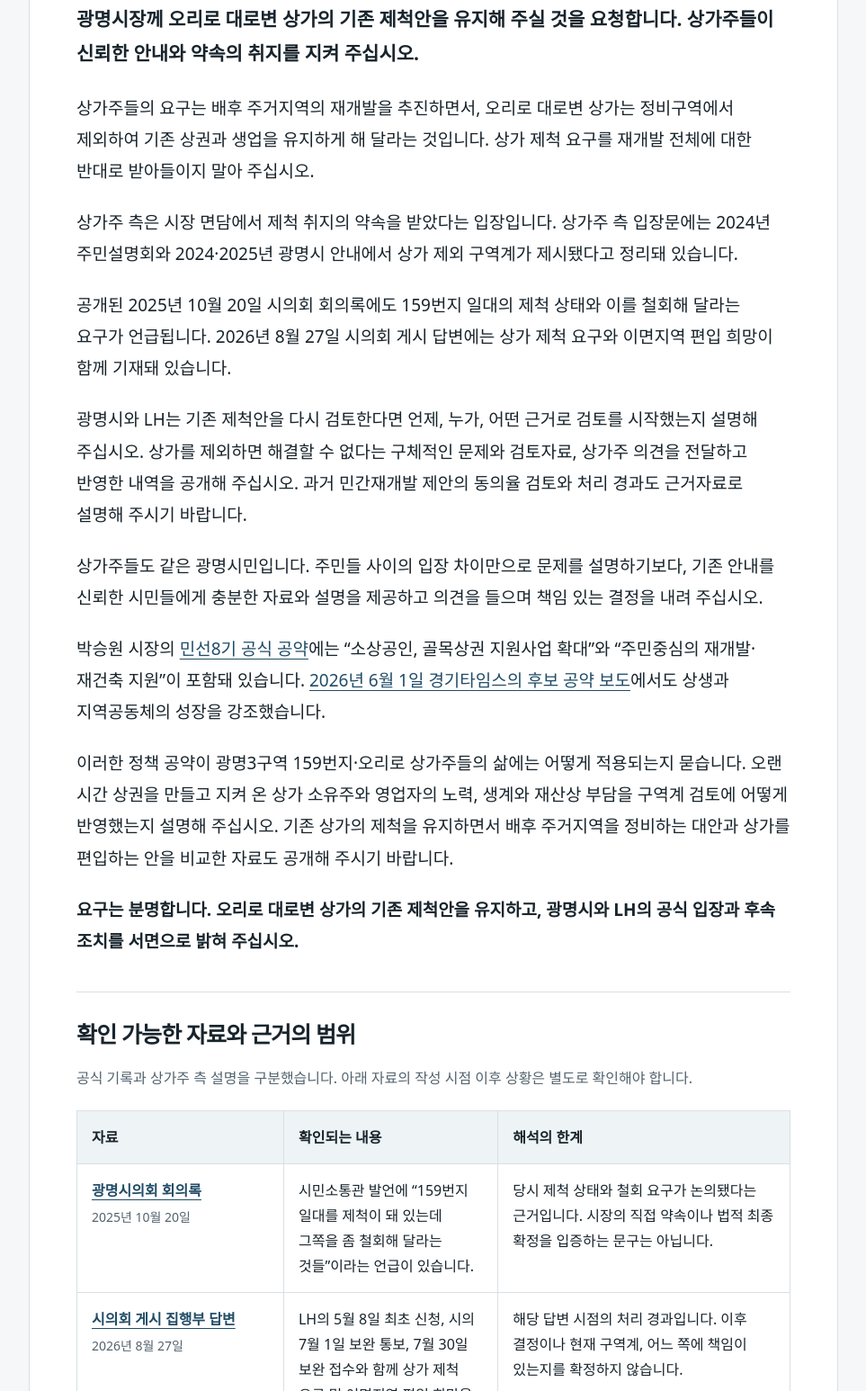
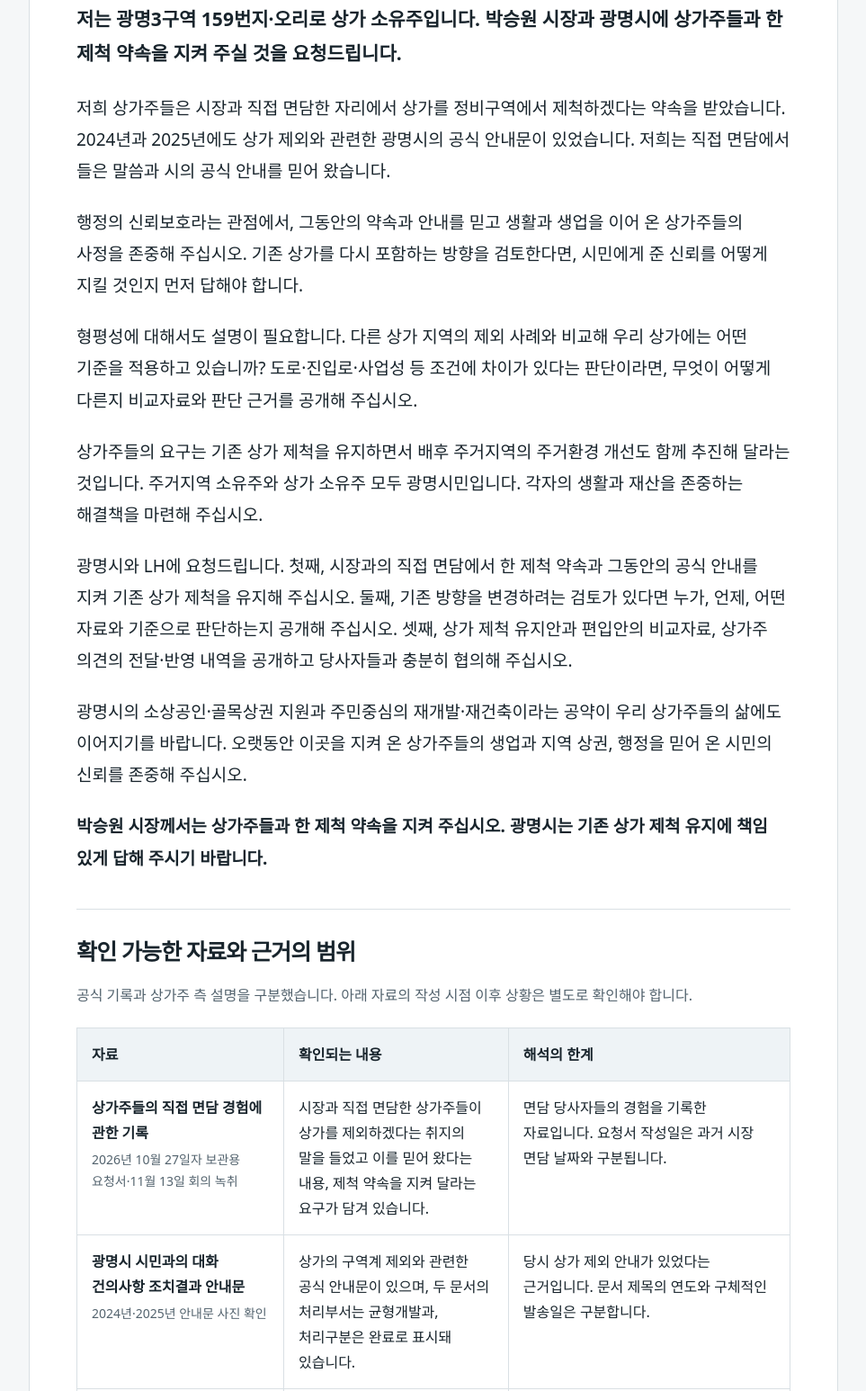
Before and after one commit to softm/gz3r, a plain HTML site: page archive/2026-11-21.html in a window 1280 px wide. Shown: the part 428-1974 px from the top of the page at 90% size, without its empty margins (158-1121 px from the left). Drawn offline with Linux system fonts and the light colour scheme.

Commit message:
Emphasize shop owners' direct meeting promise and consistent exclusion criteria

```diff
--- a/archive/2026-11-21.html
+++ b/archive/2026-11-21.html
@@ -3,12 +3,12 @@
 <head>
   <meta charset="utf-8">
   <meta name="viewport" content="width=device-width, initial-scale=1">
-  <title>광명3구역 159번지 오리로 상가 제척 유지를 요청합니다</title>
-  <meta name="description" content="광명3구역 159번지 오리로 상가 소유주의 공개 의견입니다. 기존 제척 유지와 광명시·LH의 변경 검토 경위, 판단 근거, 주민 의견 반영 내역 공개를 요청합니다.">
+  <title>박승원 시장은 광명3구역 상가주들과 한 제척 약속을 지켜 주십시오</title>
+  <meta name="description" content="시장과의 직접 면담에서 받은 제척 약속과 2024·2025년 공식 안내를 지켜 달라는 광명3구역 상가 소유주의 공개 의견입니다. 신뢰보호와 형평성의 관점에서 기존 제척 유지를 요청합니다.">
   <meta name="robots" content="index,follow">
   <link rel="canonical" href="https://softm.github.io/gz3r/archive/2026-11-21.html">
-  <meta property="og:title" content="광명3구역 159번지 오리로 상가 제척 유지를 요청합니다">
-  <meta property="og:description" content="상가 소유주의 공개 의견과 확인 가능한 공식 자료. 기존 제척 유지, 변경 검토 경위와 판단 근거의 공개를 요청합니다.">
+  <meta property="og:title" content="박승원 시장은 광명3구역 상가주들과 한 제척 약속을 지켜 주십시오">
+  <meta property="og:description" content="시장과의 직접 면담에서 받은 제척 약속과 2024·2025년 공식 안내를 지켜 달라는 광명3구역 상가 소유주의 공개 의견입니다. 신뢰보호와 형평성의 관점에서 기존 제척 유지를 요청합니다.">
   <meta property="og:url" content="https://softm.github.io/gz3r/archive/2026-11-21.html">
   <meta property="og:type" content="article">
   <meta property="og:locale" content="ko_KR">
@@ -18,8 +18,8 @@
   {
     "@context": "https://schema.org",
     "@type": "Article",
-    "headline": "광명3구역 159번지 오리로 상가 제척 유지를 요청합니다",
-    "description": "상가 소유주의 공개 의견. 기존 제척 유지와 광명시·LH의 변경 검토 경위, 판단 근거, 주민 의견 반영 내역의 공개를 요청합니다.",
+    "headline": "박승원 시장은 광명3구역 상가주들과 한 제척 약속을 지켜 주십시오",
+    "description": "시장과의 직접 면담에서 받은 제척 약속과 2024·2025년 공식 안내를 지켜 달라는 광명3구역 상가 소유주의 공개 의견입니다. 신뢰보호와 형평성의 관점에서 기존 제척 유지를 요청합니다.",
     "datePublished": "2026-11-21",
     "dateModified": "2026-11-21",
     "inLanguage": "ko-KR",
@@ -107,7 +107,7 @@
     <article aria-labelledby="article-title">
       <header>
         <p class="eyebrow">상가 소유주의 공개 의견</p>
-        <h1 id="article-title">광명3구역 159번지 오리로 상가 제척 유지를 요청합니다</h1>
+        <h1 id="article-title">박승원 시장은 광명3구역 상가주들과 한 제척 약속을 지켜 주십시오</h1>
         <p class="meta"><time datetime="2026-11-21">2026년 11월 21일</time> · 광명동 159번지 일대 오리로 대로변 상가</p>
         <div class="actions">
           <button id="copy-button" type="button">공개 의견 복사</button>
@@ -117,23 +117,21 @@
       </header>
 
       <div id="statement" class="statement">
-        <p class="lead">광명시장께 오리로 대로변 상가의 기존 제척안을 유지해 주실 것을 요청합니다. 상가주들이 신뢰한 안내와 약속의 취지를 지켜 주십시오.</p>
+        <p class="lead">저는 광명3구역 159번지·오리로 상가 소유주입니다. 박승원 시장과 광명시에 상가주들과 한 제척 약속을 지켜 주실 것을 요청드립니다.</p>
 
-        <p>상가주들의 요구는 배후 주거지역의 재개발을 추진하면서, 오리로 대로변 상가는 정비구역에서 제외하여 기존 상권과 생업을 유지하게 해 달라는 것입니다. 상가 제척 요구를 재개발 전체에 대한 반대로 받아들이지 말아 주십시오.</p>
+        <p>저희 상가주들은 시장과 직접 면담한 자리에서 상가를 정비구역에서 제척하겠다는 약속을 받았습니다. 2024년과 2025년에도 상가 제외와 관련한 광명시의 공식 안내문이 있었습니다. 저희는 직접 면담에서 들은 말씀과 시의 공식 안내를 믿어 왔습니다.</p>
 
-        <p>상가주 측은 시장 면담에서 제척 취지의 약속을 받았다는 입장입니다. 상가주 측 입장문에는 2024년 주민설명회와 2024·2025년 광명시 안내에서 상가 제외 구역계가 제시됐다고 정리돼 있습니다.</p>
+        <p>행정의 신뢰보호라는 관점에서, 그동안의 약속과 안내를 믿고 생활과 생업을 이어 온 상가주들의 사정을 존중해 주십시오. 기존 상가를 다시 포함하는 방향을 검토한다면, 시민에게 준 신뢰를 어떻게 지킬 것인지 먼저 답해야 합니다.</p>
 
-        <p>공개된 2025년 10월 20일 시의회 회의록에도 159번지 일대의 제척 상태와 이를 철회해 달라는 요구가 언급됩니다. 2026년 8월 27일 시의회 게시 답변에는 상가 제척 요구와 이면지역 편입 희망이 함께 기재돼 있습니다.</p>
+        <p>형평성에 대해서도 설명이 필요합니다. 다른 상가 지역의 제외 사례와 비교해 우리 상가에는 어떤 기준을 적용하고 있습니까? 도로·진입로·사업성 등 조건에 차이가 있다는 판단이라면, 무엇이 어떻게 다른지 비교자료와 판단 근거를 공개해 주십시오.</p>
 
-        <p>광명시와 LH는 기존 제척안을 다시 검토한다면 언제, 누가, 어떤 근거로 검토를 시작했는지 설명해 주십시오. 상가를 제외하면 해결할 수 없다는 구체적인 문제와 검토자료, 상가주 의견을 전달하고 반영한 내역을 공개해 주십시오. 과거 민간재개발 제안의 동의율 검토와 처리 경과도 근거자료로 설명해 주시기 바랍니다.</p>
+        <p>상가주들의 요구는 기존 상가 제척을 유지하면서 배후 주거지역의 주거환경 개선도 함께 추진해 달라는 것입니다. 주거지역 소유주와 상가 소유주 모두 광명시민입니다. 각자의 생활과 재산을 존중하는 해결책을 마련해 주십시오.</p>
 
-        <p>상가주들도 같은 광명시민입니다. 주민들 사이의 입장 차이만으로 문제를 설명하기보다, 기존 안내를 신뢰한 시민들에게 충분한 자료와 설명을 제공하고 의견을 들으며 책임 있는 결정을 내려 주십시오.</p>
+        <p>광명시와 LH에 요청드립니다. 첫째, 시장과의 직접 면담에서 한 제척 약속과 그동안의 공식 안내를 지켜 기존 상가 제척을 유지해 주십시오. 둘째, 기존 방향을 변경하려는 검토가 있다면 누가, 언제, 어떤 자료와 기준으로 판단하는지 공개해 주십시오. 셋째, 상가 제척 유지안과 편입안의 비교자료, 상가주 의견의 전달·반영 내역을 공개하고 당사자들과 충분히 협의해 주십시오.</p>
 
-        <p>박승원 시장의 <a href="https://www.gm.go.kr/pd/sub4/sub4_3.html">민선8기 공식 공약</a>에는 “소상공인, 골목상권 지원사업 확대”와 “주민중심의 재개발·재건축 지원”이 포함돼 있습니다. <a href="https://www.ggtimes.co.kr/news/articleView.html?idxno=389676">2026년 6월 1일 경기타임스의 후보 공약 보도</a>에서도 상생과 지역공동체의 성장을 강조했습니다.</p>
+        <p>광명시의 소상공인·골목상권 지원과 주민중심의 재개발·재건축이라는 공약이 우리 상가주들의 삶에도 이어지기를 바랍니다. 오랫동안 이곳을 지켜 온 상가주들의 생업과 지역 상권, 행정을 믿어 온 시민의 신뢰를 존중해 주십시오.</p>
 
-        <p>이러한 정책 공약이 광명3구역 159번지·오리로 상가주들의 삶에는 어떻게 적용되는지 묻습니다. 오랜 시간 상권을 만들고 지켜 온 상가 소유주와 영업자의 노력, 생계와 재산상 부담을 구역계 검토에 어떻게 반영했는지 설명해 주십시오. 기존 상가의 제척을 유지하면서 배후 주거지역을 정비하는 대안과 상가를 편입하는 안을 비교한 자료도 공개해 주시기 바랍니다.</p>
-
-        <p class="closing">요구는 분명합니다. 오리로 대로변 상가의 기존 제척안을 유지하고, 광명시와 LH의 공식 입장과 후속 조치를 서면으로 밝혀 주십시오.</p>
+        <p class="closing">박승원 시장께서는 상가주들과 한 제척 약속을 지켜 주십시오. 광명시는 기존 상가 제척 유지에 책임 있게 답해 주시기 바랍니다.</p>
       </div>
 
       <section aria-labelledby="evidence-title">
@@ -144,6 +142,16 @@
             <tr><th scope="col">자료</th><th scope="col">확인되는 내용</th><th scope="col">해석의 한계</th></tr>
           </thead>
           <tbody>
+            <tr>
+              <td data-label="자료"><strong>상가주들의 직접 면담 경험에 관한 기록</strong><span class="source-date">2026년 10월 27일자 보관용 요청서·11월 13일 회의 녹취</span></td>
+              <td data-label="확인되는 내용">시장과 직접 면담한 상가주들이 상가를 제외하겠다는 취지의 말을 들었고 이를 믿어 왔다는 내용, 제척 약속을 지켜 달라는 요구가 담겨 있습니다.</td>
+              <td data-label="해석의 한계">면담 당사자들의 경험을 기록한 자료입니다. 요청서 작성일은 과거 시장 면담 날짜와 구분됩니다.</td>
+            </tr>
+            <tr>
+              <td data-label="자료"><strong>광명시 시민과의 대화 건의사항 조치결과 안내문</strong><span class="source-date">2024년·2025년 안내문 사진 확인</span></td>
+              <td data-label="확인되는 내용">상가의 구역계 제외와 관련한 공식 안내문이 있으며, 두 문서의 처리부서는 균형개발과, 처리구분은 완료로 표시돼 있습니다.</td>
+              <td data-label="해석의 한계">당시 상가 제외 안내가 있었다는 근거입니다. 문서 제목의 연도와 구체적인 발송일은 구분합니다.</td>
+            </tr>
             <tr>
               <td data-label="자료"><strong><a href="https://council.gm.go.kr/viewer/minutes.do?uid=40707">광명시의회 회의록</a></strong><span class="source-date">2025년 10월 20일</span></td>
               <td data-label="확인되는 내용">시민소통관 발언에 “159번지 일대를 제척이 돼 있는데 그쪽을 좀 철회해 달라는 것들”이라는 언급이 있습니다.</td>
@@ -186,7 +194,7 @@
         <p class="note">이 글은 상가 소유주의 공개 의견이며 광명시·LH의 공식 입장을 대신하지 않습니다. 공개 자료에서 확인되는 내용과 상가주 측 진술을 구분하여 제척 유지 및 설명을 요청합니다.</p>
       </section>
     </article>
-    <footer>작성일 2026년 11월 21일 · 같은 날 공약 근거 보완 · 상가 소유주의 공개 의견</footer>
+    <footer>작성일 2026년 11월 21일 · 같은 날 직접 면담 약속·신뢰보호·형평성 요구 보완 · 상가 소유주의 공개 의견</footer>
   </main>
   <script>
     (function () {
```
